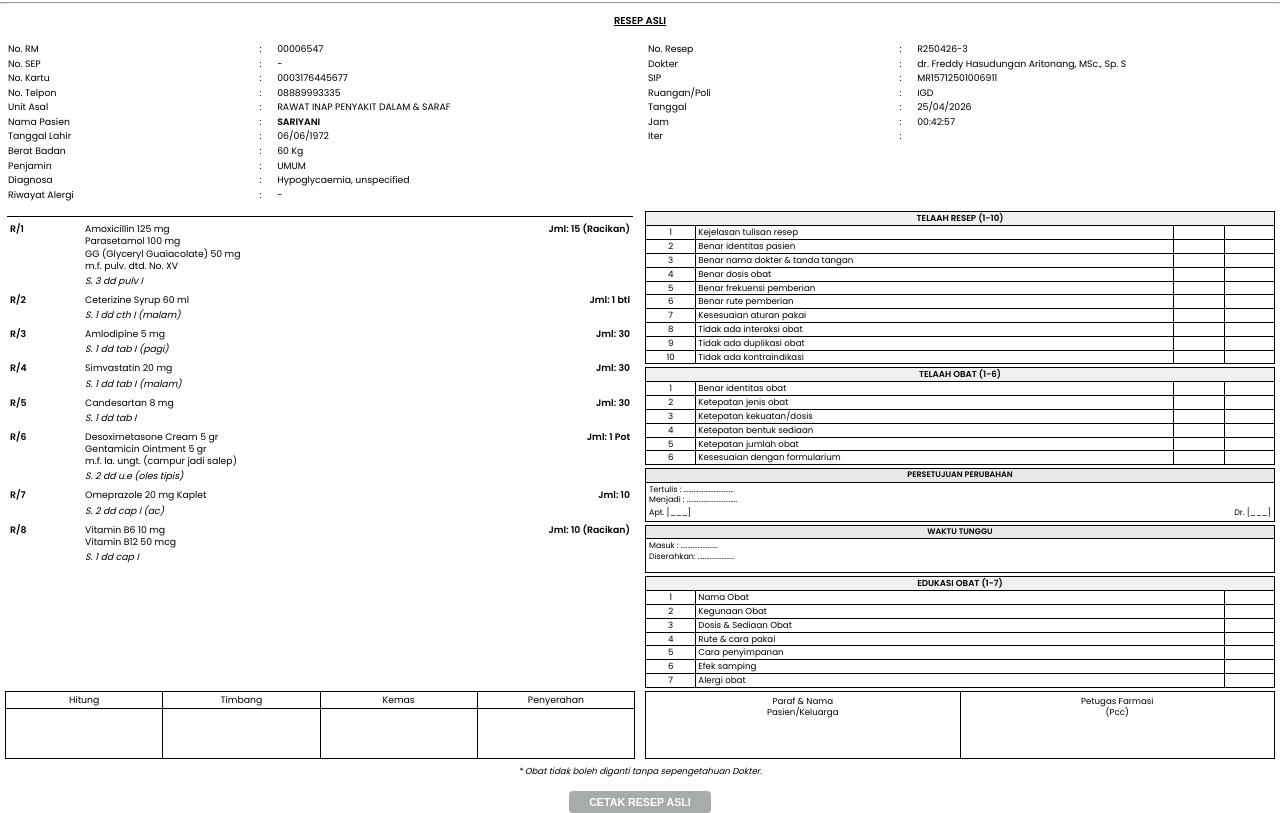
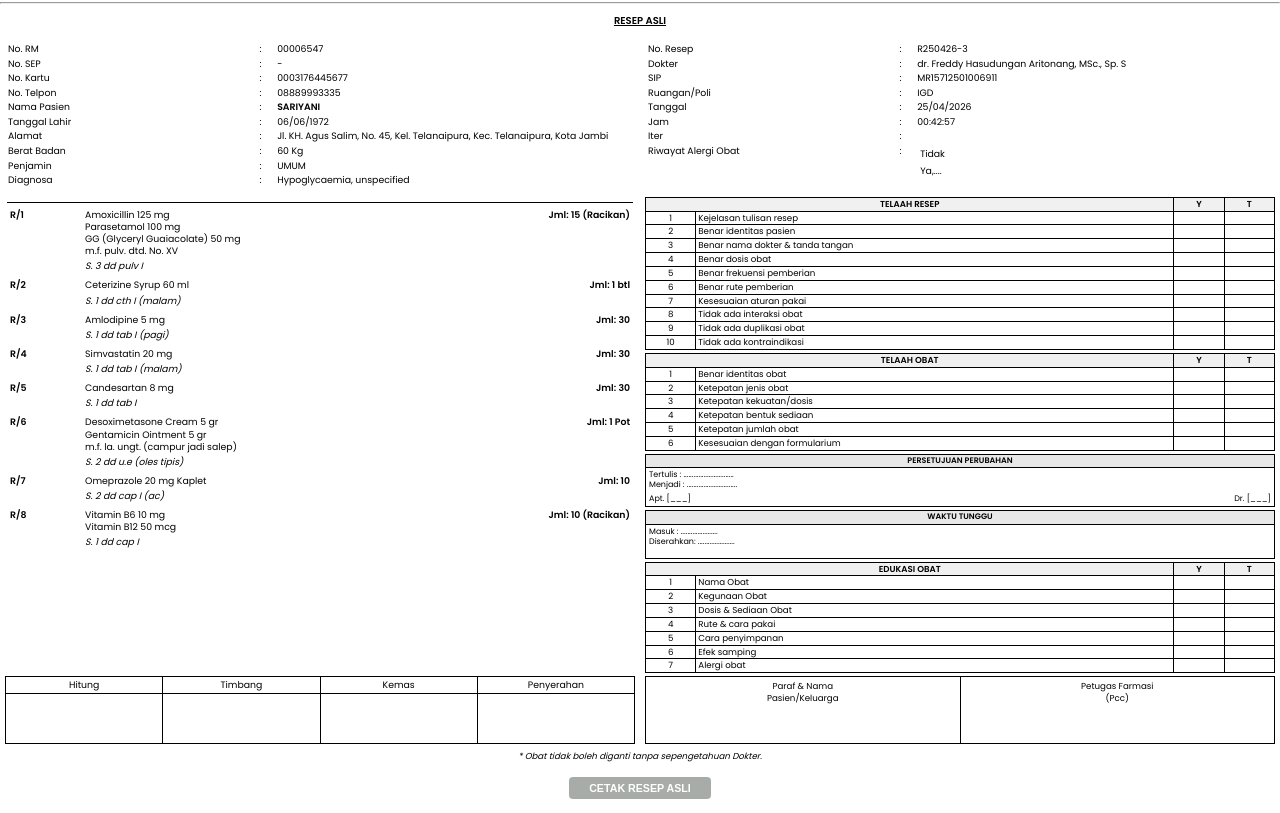
Before and after one commit to adptrawork/resep-asli, a plain HTML site: page index.html in a window 1280 px wide. Shown: the part 56-869 px from the top of the page. Drawn offline with Linux system fonts and the light colour scheme.

Commit message:
refactor(ui): sesuaikan struktur layout telaah resep dan alergi obat
Hapus field Unit Asal dan Riwayat Alergi dari bagian header pasien, tambahkan field Alamat, dan pindahkan Riwayat Alergi Obat ke bagian bawah dengan format tabel. Ubah header telaah resep dan telaah obat dari format 4 kolom menjadi 4 kolom dengan pembagian Y/T yang lebih jelas, serta tambahkan kolom T pada tabel indikasi untuk konsistensi layout.

```diff
--- a/index.html
+++ b/index.html
@@ -60,11 +60,6 @@
                             <td class="val">08889993335</td>
                         </tr>
                         <tr>
-                            <td class="lbl">Unit Asal</td>
-                            <td class="sep">:</td>
-                            <td class="val">RAWAT INAP PENYAKIT DALAM & SARAF</td>
-                        </tr>
-                        <tr>
                             <td class="lbl">Nama Pasien</td>
                             <td class="sep">:</td>
                             <td class="val"><strong>SARIYANI</strong></td>
@@ -73,6 +68,12 @@
                             <td class="lbl">Tanggal Lahir</td>
                             <td class="sep">:</td>
                             <td class="val">06/06/1972</td>
+                        </tr>
+                        <tr>
+                            <td class="lbl">Alamat</td>
+                            <td class="sep">:</td>
+                            <td class="val">Jl. KH. Agus Salim, No. 45, Kel. Telanaipura, Kec. Telanaipura, Kota Jambi
+                            </td>
                         </tr>
                         <tr>
                             <td class="lbl">Berat Badan</td>
@@ -88,11 +89,6 @@
                             <td class="lbl">Diagnosa</td>
                             <td class="sep">:</td>
                             <td class="val">Hypoglycaemia, unspecified</td>
-                        </tr>
-                        <tr>
-                            <td class="lbl">Riwayat Alergi</td>
-                            <td class="sep">:</td>
-                            <td class="val">-</td>
                         </tr>
                     </tbody>
                 </table>
@@ -141,6 +137,21 @@
                             <td class="lbl">Iter</td>
                             <td class="sep">:</td>
                             <td class="val"></td>
+                        </tr>
+                        <tr>
+                            <td class="lbl">Riwayat Alergi Obat</td>
+                            <td class="sep">:</td>
+                            <td class="val">
+                                <table class="alergi-table">
+                                    <tr>
+                                        <td class="alergi-item">Tidak</td>
+
+                                    </tr>
+                                    <tr>
+                                        <td class="alergi-item">Ya,....</td>
+                                    </tr>
+                                </table>
+                            </td>
                         </tr>
                     </tbody>
                 </table>
@@ -277,7 +288,9 @@
                             </colgroup>
                             <thead>
                                 <tr>
-                                    <th colspan="4">TELAAH RESEP (1-10)</th>
+                                    <th colspan="2">TELAAH RESEP</th>
+                                    <th colspan="1">Y</th>
+                                    <th colspan="1">T</th>
                                 </tr>
                             </thead>
                             <tbody>
@@ -355,7 +368,9 @@
                             </colgroup>
                             <thead>
                                 <tr>
-                                    <th colspan="4">TELAAH OBAT (1-6)</th>
+                                    <th colspan="2">TELAAH OBAT </th>
+                                    <th colspan="1">Y</th>
+                                    <th colspan="1">T</th>
                                 </tr>
                             </thead>
                             <tbody>
@@ -429,10 +444,13 @@
                                 <col class="c-no">
                                 <col class="c-lbl">
                                 <col class="c-y">
+                                <col class="c-t">
                             </colgroup>
                             <thead>
                                 <tr>
-                                    <th colspan="3">EDUKASI OBAT (1-7)</th>
+                                    <th colspan="2">EDUKASI OBAT </th>
+                                    <th colspan="1">Y</th>
+                                    <th colspan="1">T</th>
                                 </tr>
                             </thead>
                             <tbody>
@@ -440,36 +458,43 @@
                                     <td class="c-no">1</td>
                                     <td class="c-lbl">Nama Obat</td>
                                     <td class="c-y"></td>
+                                    <td class="c-t"></td>
                                 </tr>
                                 <tr>
                                     <td class="c-no">2</td>
                                     <td class="c-lbl">Kegunaan Obat</td>
                                     <td class="c-y"></td>
+                                    <td class="c-t"></td>
                                 </tr>
                                 <tr>
                                     <td class="c-no">3</td>
                                     <td class="c-lbl">Dosis & Sediaan Obat</td>
                                     <td class="c-y"></td>
+                                    <td class="c-t"></td>
                                 </tr>
                                 <tr>
                                     <td class="c-no">4</td>
                                     <td class="c-lbl">Rute & cara pakai</td>
                                     <td class="c-y"></td>
+                                    <td class="c-t"></td>
                                 </tr>
                                 <tr>
                                     <td class="c-no">5</td>
                                     <td class="c-lbl">Cara penyimpanan</td>
                                     <td class="c-y"></td>
+                                    <td class="c-t"></td>
                                 </tr>
                                 <tr>
                                     <td class="c-no">6</td>
                                     <td class="c-lbl">Efek samping</td>
                                     <td class="c-y"></td>
+                                    <td class="c-t"></td>
                                 </tr>
                                 <tr>
                                     <td class="c-no">7</td>
                                     <td class="c-lbl">Alergi obat</td>
                                     <td class="c-y"></td>
+                                    <td class="c-t"></td>
                                 </tr>
                             </tbody>
                         </table>
```
